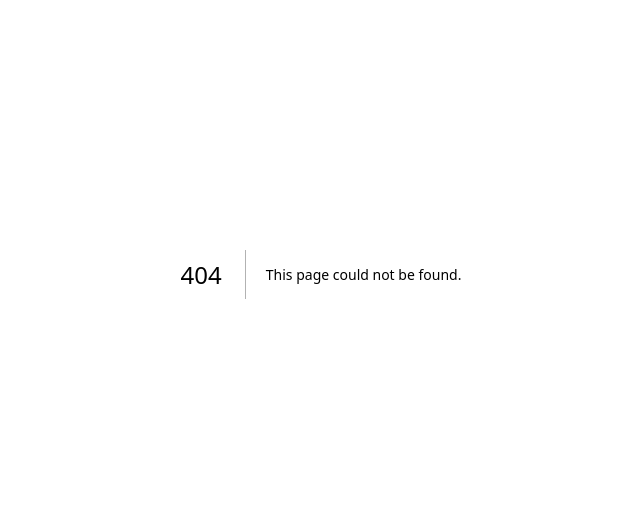
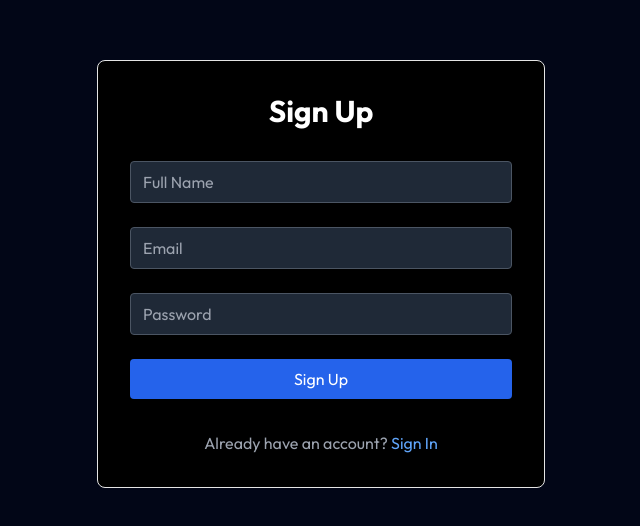
Before and after one commit to Gowsikakho/expense_track, a Next.js app: page /auth/signup in a window 1280 px wide. Before the commit this address had no page. Shown: the part 126-652 px from the top of the page, without its empty margins (319-959 px from the left). Built offline with nearby package versions, Linux system fonts and the light colour scheme.

Commit message:
Ready for Vercel deployment

```diff
--- /dev/null
+++ b/app/api/auth/signin/route.js
@@ -0,0 +1,32 @@
+import { NextResponse } from 'next/server';
+import jwt from 'jsonwebtoken';
+
+export async function POST(request) {
+  try {
+    const { email, password } = await request.json();
+    console.log('Signin attempt:', { email });
+
+    const token = jwt.sign(
+      { email },
+      'fallback-secret',
+      { expiresIn: '7d' }
+    );
+
+    const response = NextResponse.json({
+      success: true,
+      user: { email }
+    });
+
+    response.cookies.set('token', token, {
+      httpOnly: true,
+      secure: false,
+      sameSite: 'lax',
+      maxAge: 7 * 24 * 60 * 60 * 1000
+    });
+
+    return response;
+  } catch (error) {
+    console.error('Signin error:', error);
+    return NextResponse.json({ error: error.message }, { status: 500 });
+  }
+}
--- /dev/null
+++ b/app/api/auth/signup/route.js
@@ -0,0 +1,32 @@
+import { NextResponse } from 'next/server';
+import jwt from 'jsonwebtoken';
+
+export async function POST(request) {
+  try {
+    const { name, email, password } = await request.json();
+    console.log('Signup attempt:', { name, email });
+
+    const token = jwt.sign(
+      { email, name },
+      'fallback-secret',
+      { expiresIn: '7d' }
+    );
+
+    const response = NextResponse.json({
+      success: true,
+      user: { name, email }
+    });
+
+    response.cookies.set('token', token, {
+      httpOnly: true,
+      secure: false,
+      sameSite: 'lax',
+      maxAge: 7 * 24 * 60 * 60 * 1000
+    });
+
+    return response;
+  } catch (error) {
+    console.error('Signup error:', error);
+    return NextResponse.json({ error: error.message }, { status: 500 });
+  }
+}
--- /dev/null
+++ b/app/api/budgets/route.js
@@ -0,0 +1,30 @@
+import { NextResponse } from 'next/server';
+import { getServerSession } from 'next-auth';
+import { db } from '@/utils/dbConfig';
+import { Budgets } from '@/utils/schema';
+
+export async function POST(request) {
+  try {
+    const session = await getServerSession();
+
+    if (!session?.user?.email) {
+      return NextResponse.json({ error: 'Unauthorized' }, { status: 401 });
+    }
+
+    const { name, amount, icon } = await request.json();
+
+    const result = await db.insert(Budgets)
+      .values({
+        name,
+        amount,
+        createdBy: session.user.email,
+        icon
+      })
+      .returning({ insertedId: Budgets.id });
+
+    return NextResponse.json({ success: true, data: result });
+  } catch (error) {
+    console.error('Error creating budget:', error);
+    return NextResponse.json({ error: 'Failed to create budget' }, { status: 500 });
+  }
+}
--- /dev/null
+++ b/app/auth/signup/page.js
@@ -0,0 +1,91 @@
+'use client'
+import { useState } from 'react'
+import { useRouter } from 'next/navigation'
+
+export default function SignUp() {
+  const [name, setName] = useState('')
+  const [email, setEmail] = useState('')
+  const [password, setPassword] = useState('')
+  const [loading, setLoading] = useState(false)
+  const [error, setError] = useState('')
+  const router = useRouter()
+
+  const handleSubmit = async (e) => {
+    e.preventDefault()
+    setLoading(true)
+    setError('')
+
+    try {
+      const response = await fetch('/api/auth/signup', {
+        method: 'POST',
+        headers: { 'Content-Type': 'application/json' },
+        body: JSON.stringify({ name, email, password })
+      })
+
+      const data = await response.json()
+
+      if (response.ok) {
+        console.log('Signup successful, redirecting...')
+        window.location.href = '/dashboard'
+      } else {
+        setError(data.error)
+      }
+    } catch (error) {
+      setError('Something went wrong')
+    } finally {
+      setLoading(false)
+    }
+  }
+
+  return (
+    <div className="min-h-screen flex items-center justify-center bg-slate-950">
+      <div className="max-w-md w-full space-y-8 p-8 bg-black rounded-lg border">
+        <h2 className="text-center text-3xl font-bold text-white">Sign Up</h2>
+
+        <form className="mt-8 space-y-6" onSubmit={handleSubmit}>
+          <input
+            type="text"
+            placeholder="Full Name"
+            value={name}
+            onChange={(e) => setName(e.target.value)}
+            className="w-full px-3 py-2 bg-gray-800 border border-gray-600 rounded text-white"
+            required
+          />
+          <input
+            type="email"
+            placeholder="Email"
+            value={email}
+            onChange={(e) => setEmail(e.target.value)}
+            className="w-full px-3 py-2 bg-gray-800 border border-gray-600 rounded text-white"
+            required
+          />
+          <input
+            type="password"
+            placeholder="Password"
+            value={password}
+            onChange={(e) => setPassword(e.target.value)}
+            className="w-full px-3 py-2 bg-gray-800 border border-gray-600 rounded text-white"
+            required
+          />
+
+          {error && <p className="text-red-500 text-sm">{error}</p>}
+
+          <button
+            type="submit"
+            disabled={loading}
+            className="w-full bg-blue-600 text-white py-2 px-4 rounded hover:bg-blue-700 disabled:opacity-50"
+          >
+            {loading ? 'Creating account...' : 'Sign Up'}
+          </button>
+        </form>
+
+        <p className="text-center text-gray-400">
+          Already have an account?{' '}
+          <a href="/auth/signin" className="text-blue-400 hover:underline">
+            Sign In
+          </a>
+        </p>
+      </div>
+    </div>
+  )
+}
--- /dev/null
+++ b/app/test/page.js
@@ -0,0 +1,19 @@
+'use client'
+
+export default function TestAuth() {
+  const handleClick = () => {
+    document.cookie = 'token=test-token; path=/';
+    window.location.href = '/dashboard';
+  }
+
+  return (
+    <div className="min-h-screen flex items-center justify-center bg-slate-950">
+      <button
+        onClick={handleClick}
+        className="bg-blue-600 text-white px-6 py-3 rounded"
+      >
+        Go to Dashboard
+      </button>
+    </div>
+  )
+}
```
Also changed, not shown: middleware.js (added, +22 -0 lines), 1 other file (tests, documents, lock files or other folders).
